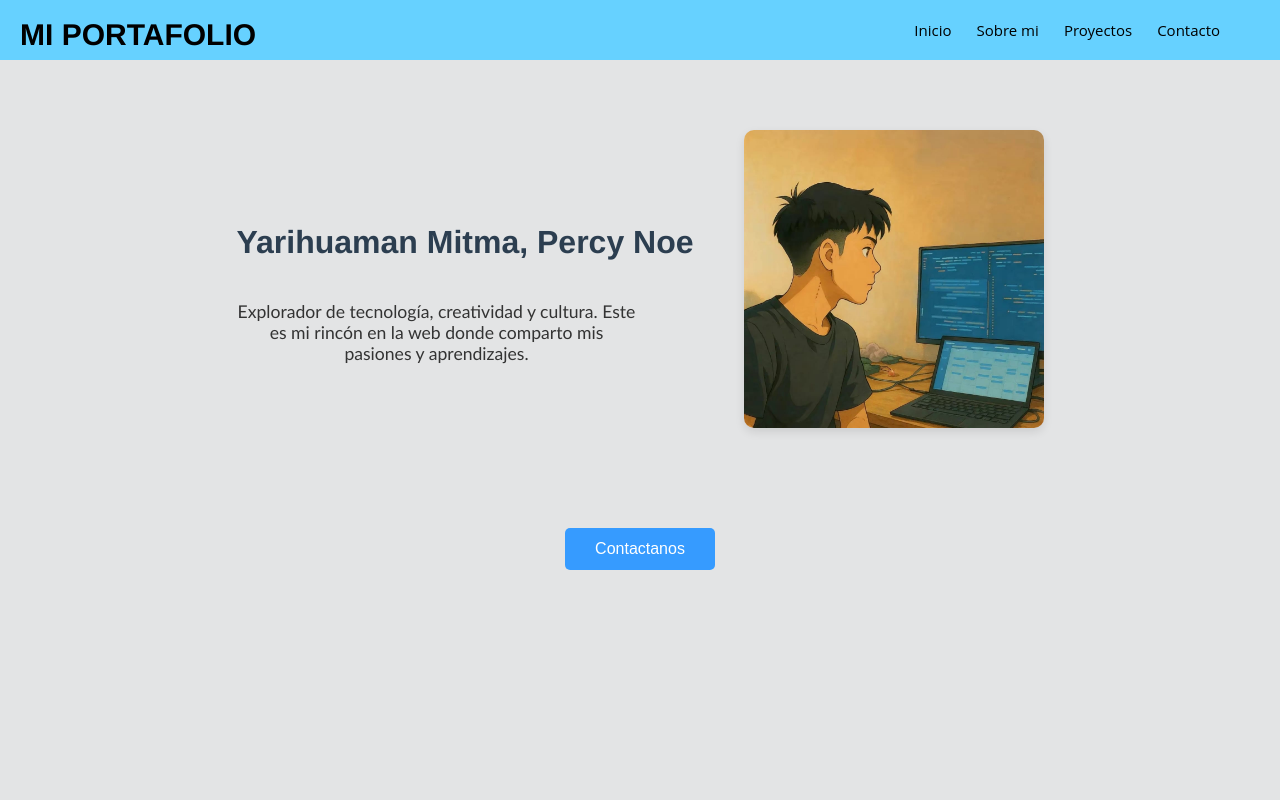
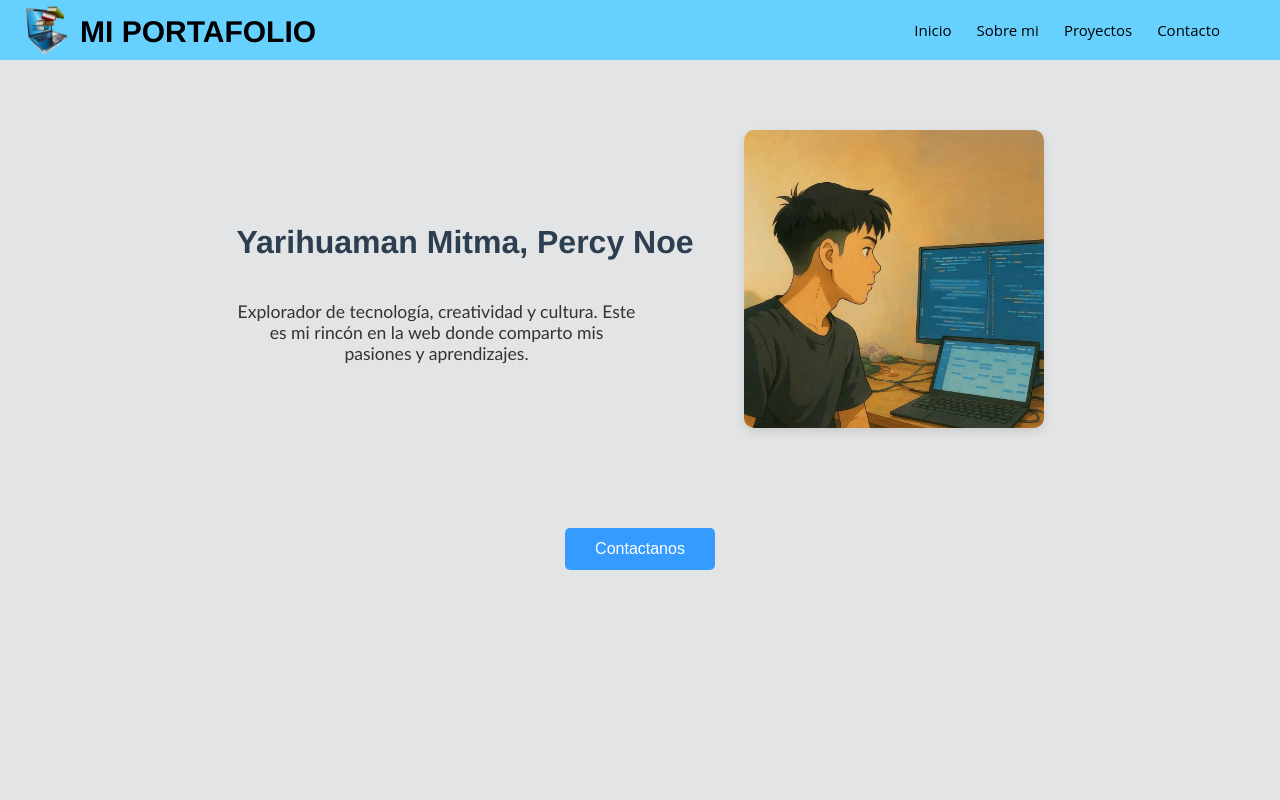
Before and after one commit to Percyyz/MI_PORTAFOLIO-2025, a plain HTML site: page index.html in a window 1280 px wide. Shown: the top 800 px of the page. Drawn offline with Linux system fonts and the light colour scheme.

Commit message:
fix: agregando imagen a mi header

```diff
--- a/index.html
+++ b/index.html
@@ -9,7 +9,10 @@
 </head>
 <body>
     <header>
-        <h1>MI PORTAFOLIO</h1>
+        <div>
+            <img src="./assets/compu.png" alt="imagen en mi header">
+            <h1>MI PORTAFOLIO</h1>
+        </div>
         <nav>
             <a href="#Inicio">Inicio</a>
             <a href="#Sobre-mi">Sobre mi</a>
```
